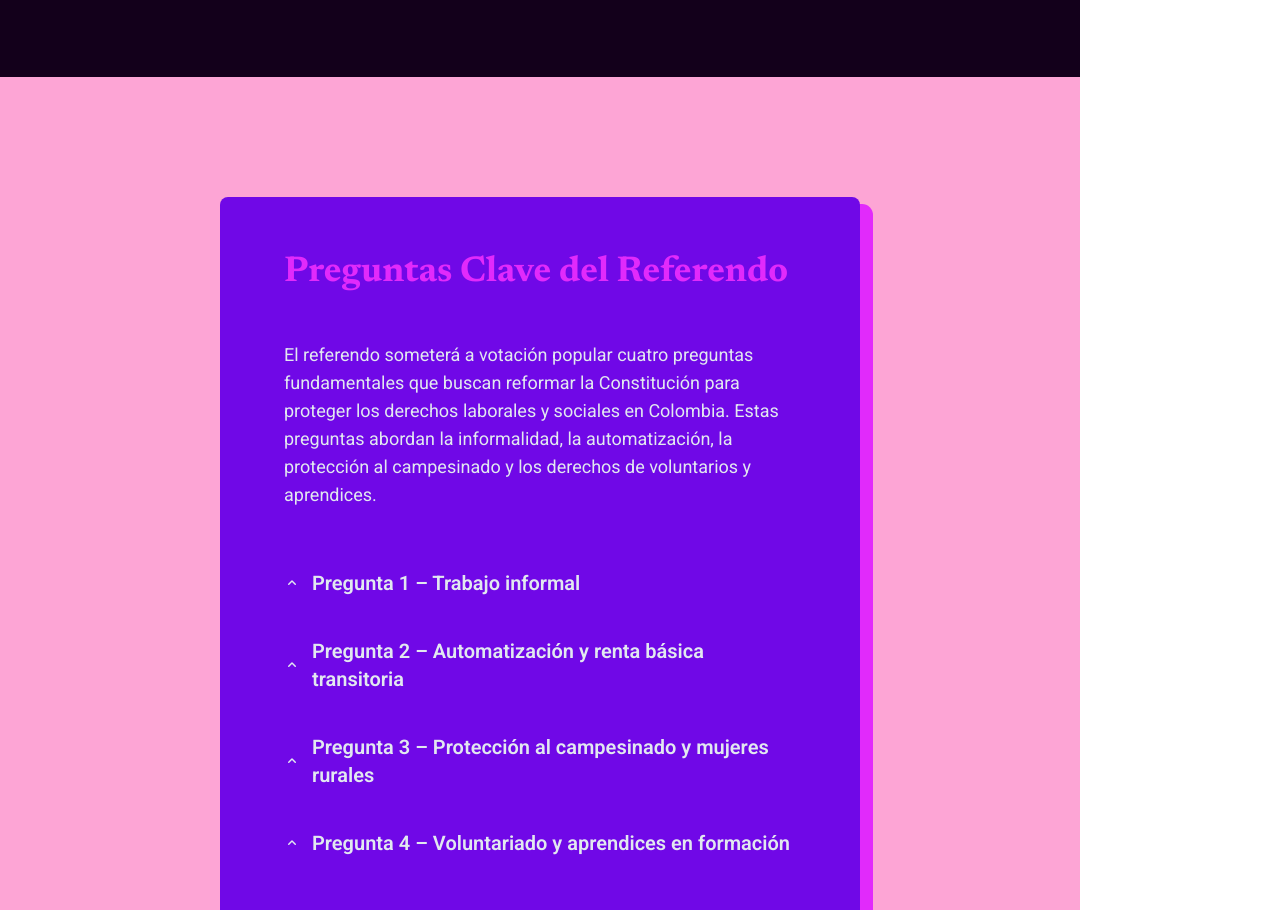
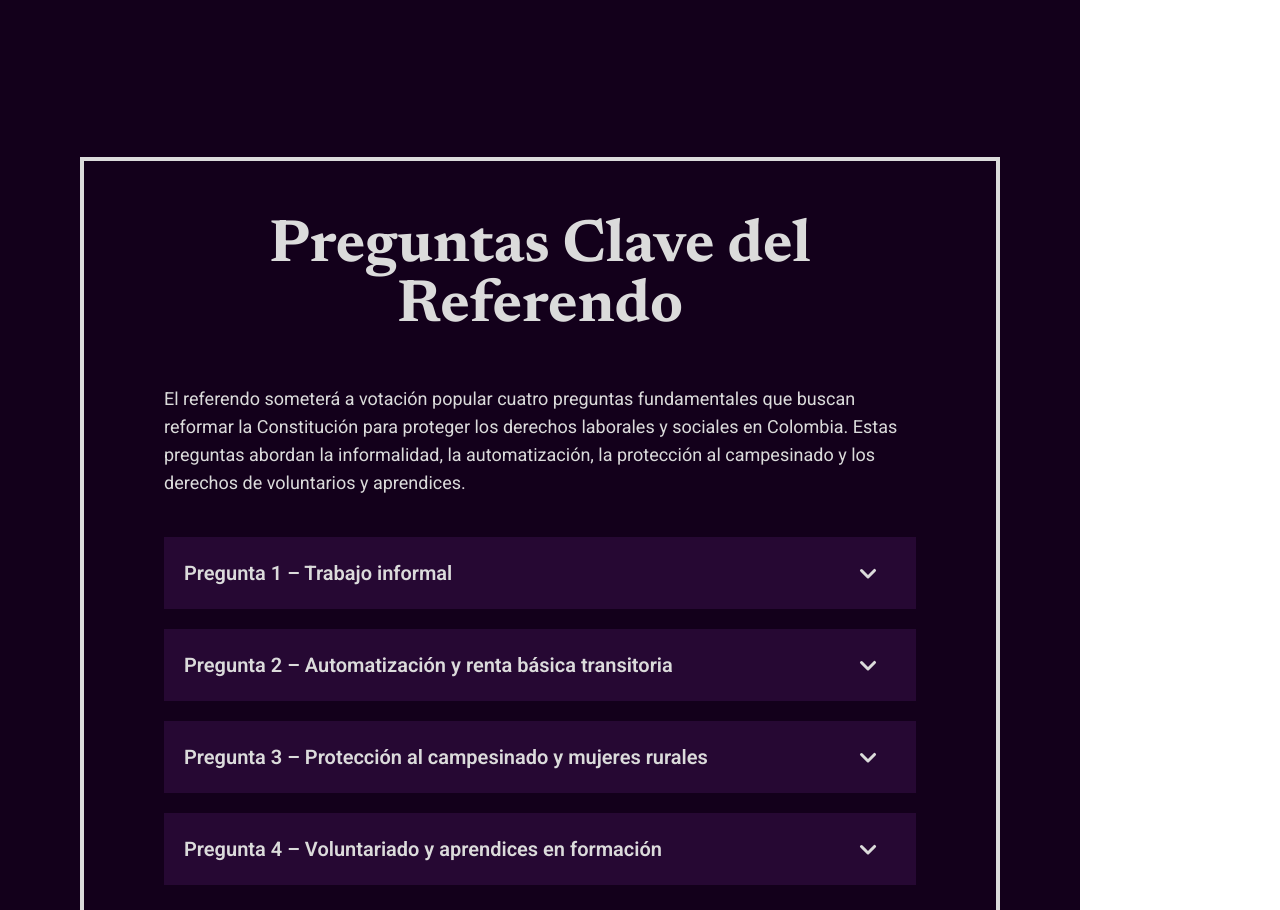
Before and after one commit to rokujs/Referendum, an Astro site: page / in a window 1280 px wide. Shown: the part 11090-12000 px from the top of the page. Built offline with nearby package versions, Linux system fonts and the light colour scheme; Astro itself is replaced by a stand-in of ours.

Commit message:
Refactor KeyQuestions component for improved layout and styling; enhance visual consistency and presentation of questions

```diff
--- a/src/components/KeyQuestions.astro
+++ b/src/components/KeyQuestions.astro
@@ -24,17 +24,16 @@ const questions = [
 ---
 
 <section
-  class='w-full bg-pink-300 flex flex-col items-center justify-center py-10 lg:py-30 px-4 lg:px-12'
+  class='py-10 lg:py-20 px-5 lg:px-20 w-full bg-primary-bg flex flex-col items-center justify-center'
 >
   <div
-    style='box-shadow: 10px 10px 0px 3px var(--color-fuchsia-500);'
-    class='flex flex-col items-center justify-center max-w-[90vw] lg:max-w-[50vw] bg-violet-700 px-8 py-6 lg:py-14 lg:px-16 rounded-lg'
+    class='flex flex-col items-center justify-center w-full bg-primary-bg px-8 py-10 lg:py-14 lg:px-20 border-4 border-sidebar'
   >
-    <div>
-      <h2 class='text-4xl txt-center text-fuchsia-500 mb-12 font-bold'>
+    <div class="w-full">
+      <h2 class='text-5xl lg:text-6xl text-sidebar text-center mb-12 font-bold'>
         Preguntas Clave del Referendo
       </h2>
-      <p class='text-lg text-slate-200'>
+      <p class='text-lg text-sidebar'>
         El referendo someterá a votación popular cuatro preguntas fundamentales
         que buscan reformar la Constitución para proteger los derechos laborales
         y sociales en Colombia. Estas preguntas abordan la informalidad, la
@@ -45,34 +44,26 @@ const questions = [
     <div class='mt-10 flex flex-col'>
       {
         questions.map((question, i) => (
-      <div>
+      <div class="bg-secondary-bg mb-5 px-5">
         <button
           onclick={`toggleAccordion(${i})`}
-          class='w-full flex items-center py-5 text-slate-200 font-semibold'
+          class='w-full flex justify-between items-center py-5 text-sidebar font-semibold'
         >
+          <span class="text-xl text-left">{question.question}</span>
           <span
             id={'icon-' + i}
-            class='text-slate-200 transition-transform duration-300 mr-3'
+            class='text-sidebar transition-transform duration-300 mr-3'
           >
-            <svg
-              xmlns='http://www.w3.org/2000/svg'
-              viewBox='0 0 16 16'
-              fill='currentColor'
-              class='w-4 h-4'
-            >
-              <path
-                fill-rule='evenodd'
-                d='M11.78 9.78a.75.75 0 0 1-1.06 0L8 7.06 5.28 9.78a.75.75 0 0 1-1.06-1.06l3.25-3.25a.75.75 0 0 1 1.06 0l3.25 3.25a.75.75 0 0 1 0 1.06Z'
-                clip-rule='evenodd'></path>
-            </svg>
+           <svg xmlns="http://www.w3.org/2000/svg" viewBox="0 0 16 16" fill="currentColor" class="w-8 h-8">
+        <path fill-rule="evenodd" d="M4.22 6.22a.75.75 0 0 1 1.06 0L8 8.94l2.72-2.72a.75.75 0 1 1 1.06 1.06l-3.25 3.25a.75.75 0 0 1-1.06 0L4.22 7.28a.75.75 0 0 1 0-1.06Z" clip-rule="evenodd" />
+      </svg>
           </span>
-          <span class="text-xl text-left">{question.question}</span>
         </button>
         <div
           id={'content-' + i}
           class='max-h-0 overflow-hidden transition-all duration-300 ease-in-out'
         >
-          <div class='pb-5 ml-10 text-lg text-slate-200'>
+          <div class='pb-5 ml-2 text-lg text-sidebar'>
             <p>{question.description}</p>
           </div>
         </div>
@@ -94,14 +85,14 @@ const questions = [
 
     // SVG for Down icon
     const downSVG = `
-      <svg xmlns="http://www.w3.org/2000/svg" viewBox="0 0 16 16" fill="currentColor" class="w-4 h-4">
+      <svg xmlns="http://www.w3.org/2000/svg" viewBox="0 0 16 16" fill="currentColor" class="w-8 h-8">
         <path fill-rule="evenodd" d="M4.22 6.22a.75.75 0 0 1 1.06 0L8 8.94l2.72-2.72a.75.75 0 1 1 1.06 1.06l-3.25 3.25a.75.75 0 0 1-1.06 0L4.22 7.28a.75.75 0 0 1 0-1.06Z" clip-rule="evenodd" />
       </svg>
     `
 
     // SVG for Up icon
     const upSVG = `
-      <svg xmlns="http://www.w3.org/2000/svg" viewBox="0 0 16 16" fill="currentColor" class="w-4 h-4">
+      <svg xmlns="http://www.w3.org/2000/svg" viewBox="0 0 16 16" fill="currentColor" class="w-8 h-8">
         <path fill-rule="evenodd" d="M11.78 9.78a.75.75 0 0 1-1.06 0L8 7.06 5.28 9.78a.75.75 0 0 1-1.06-1.06l3.25-3.25a.75.75 0 0 1 1.06 0l3.25 3.25a.75.75 0 0 1 0 1.06Z" clip-rule="evenodd" />
       </svg>
     `
@@ -109,10 +100,10 @@ const questions = [
     // Toggle the content's max-height for smooth opening and closing
     if (content.style.maxHeight && content.style.maxHeight !== "0px") {
       content.style.maxHeight = "0"
-      icon.innerHTML = upSVG
+      icon.innerHTML = downSVG
     } else {
       content.style.maxHeight = content.scrollHeight + "px"
-      icon.innerHTML = downSVG
+      icon.innerHTML = upSVG
     }
   }
 
```
